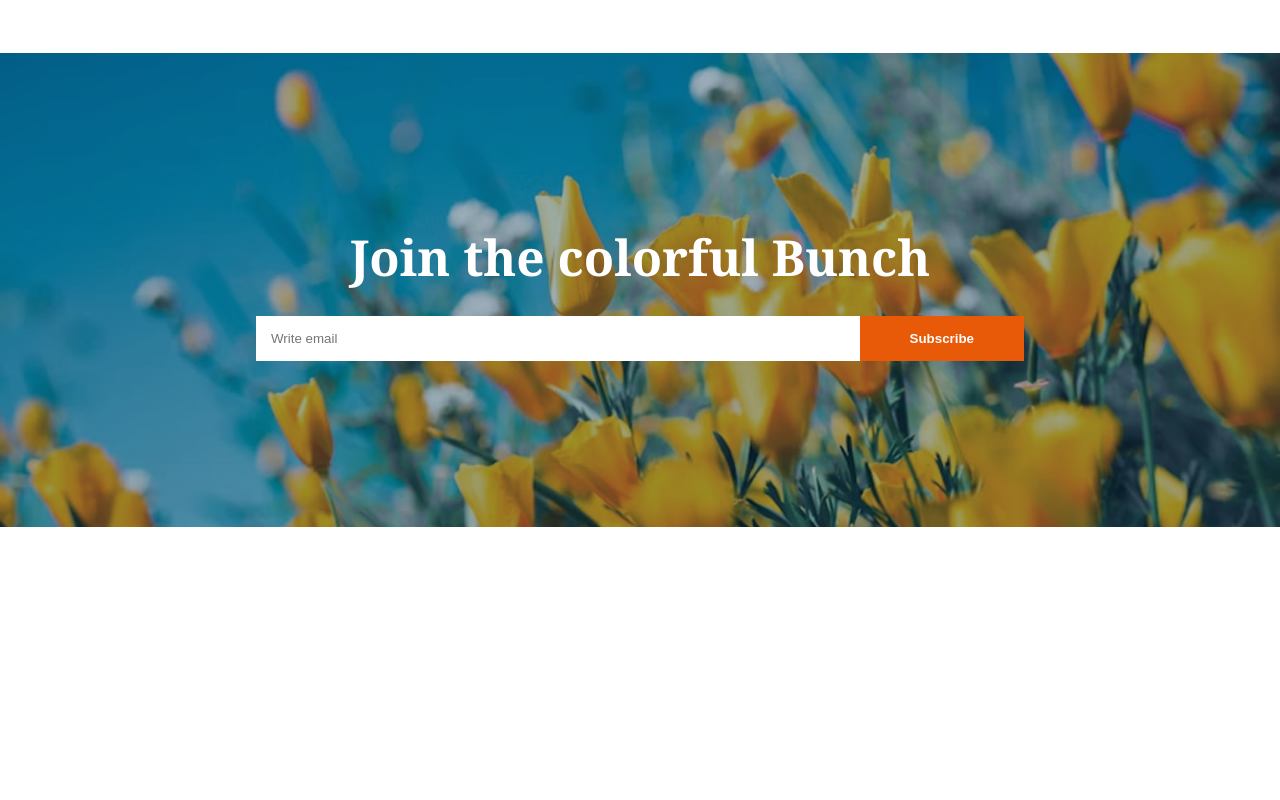
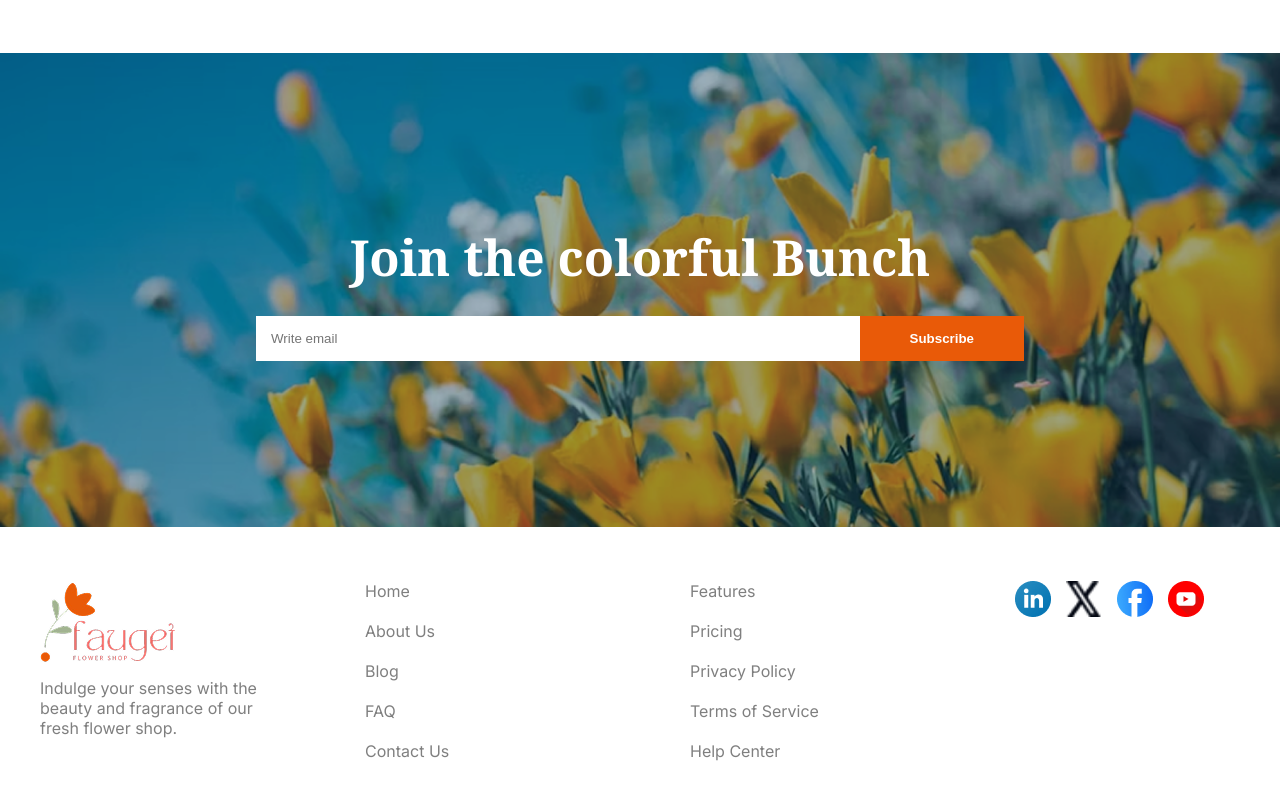
Before and after one commit to grimmy16oo/Assignment-02, a plain HTML site: page index.html in a window 1280 px wide. Shown: the part 3601-4401 px from the top of the page. Before the commit the page ends 4132 px from the top, so only its background shows below. Drawn offline with Linux system fonts and the light colour scheme.

Commit message:
footer added

```diff
--- a/index.html
+++ b/index.html
@@ -115,21 +115,21 @@
                     <img src="./assets/deal-bloom.png">
                     <div class="container">
                         <h3>60% Off | Bloom Plant</h3>
-                        <h4 class="inter-regular">Shop Now</h4>
+                        <a class="inter-regular" href="">Shop Now</a>
                     </div>
                 </div>
                 <div class="box area-b">
                     <img src="./assets/deal-ana.png">
                     <div class="container">
                         <h3>30% Off | Ana  Plant</h3>
-                        <h4 class="inter-regular">Shop Now</h4>
+                        <a class="inter-regular" href="">Shop Now</a>
                     </div>
                 </div>
                 <div class="box area-c">
                     <img src="./assets/deal-zabo.png">
                     <div class="container third">
                         <h3>25% Off | Zabo Plant</h3>
-                        <h4 class="inter-regular">Shop Now</h4>
+                        <a class="inter-regular" href="">Shop Now</a>
                     </div>
                 </div>
             </div>
@@ -147,8 +147,35 @@
         </section>
     </main>
 
-    <footer>
-
+    <footer class="footer-section layout inter-regular">
+        <div class="child">
+            <img src="./assets/logo.png" alt="">
+            <p>Indulge your senses with the beauty and fragrance of our fresh flower shop. </p>
+        </div>
+        <div class="child">
+            <ul>
+                <li><a href="">Home</a></li>
+                <li><a href="">About Us</a></li>
+                <li><a href="">Blog</a></li>
+                <li><a href="">FAQ</a></li>
+                <li><a href="">Contact Us</a></li>
+            </ul>
+        </div>
+        <div class="child">
+            <ul>
+                <li><a href="">Features</a></li>
+                <li><a href="">Pricing</a></li>
+                <li><a href="">Privacy Policy</a></li>
+                <li><a href="">Terms of Service</a></li>
+                <li><a href="">Help Center</a></li>
+            </ul>
+        </div>
+        <div class="child-img">
+            <img src="./assets/icon-linkedin.png">
+            <img src="./assets/icon-twitter.png">
+            <img src="./assets/icon-facebook.png">
+            <img src="./assets/icon-youtube.png">
+        </div>
     </footer>
 
 </body>
--- a/style.css
+++ b/style.css
@@ -220,8 +220,8 @@ img{
     padding: 10px;
     font-weight: bold;
 }
-.container h4{
-    text-decoration: underline;
+.container a{
+    color: white;
     font-weight: 600;
 }
 .third h3{
@@ -229,8 +229,9 @@ img{
     padding: 10px;
     font-weight: bold;
 }
-.third h4{
+.third a{
     font-size: 1.7rem;
+    color: white;
     font-weight: 600;
 }
 
@@ -273,6 +274,39 @@ img{
     padding: 15px 50px;
     font-weight: 600;
 }
+
+
+/* footer section */
+.footer-section{
+    display: grid;
+    grid-template-columns: repeat(4,1fr);
+    padding: 50px 0;
+    column-gap: 100px;
+}
+.child p{
+
+    padding: 10px 0;
+    color: rgba(0, 0, 0, 0.5);
+}
+.child ul{
+    display: flex;
+    flex-direction: column;
+    gap: 20px;
+    list-style: none;
+}
+.child ul a{
+    text-decoration: none;
+    color: rgba(0, 0, 0, 0.5);;
+}
+.child-img{
+    display: flex;
+    gap: 15px;
+}
+.child-img img{
+    width: 36px;
+    height: 36px;
+}
+
 
 
 /* responsiveness */
@@ -359,7 +393,7 @@ img{
         padding: 10px;
         font-weight: bold;
     }
-    .third h4{
+    .third a{
         font-size: 1rem;
         font-weight: 600;
     }
@@ -377,5 +411,11 @@ img{
         padding: 5px;
     }
 
+    .footer-section{
+        grid-template-columns: repeat(1,1fr);
+        padding: 30px 10px;
+        gap: 20px;
+    }
+
 
 }
```
